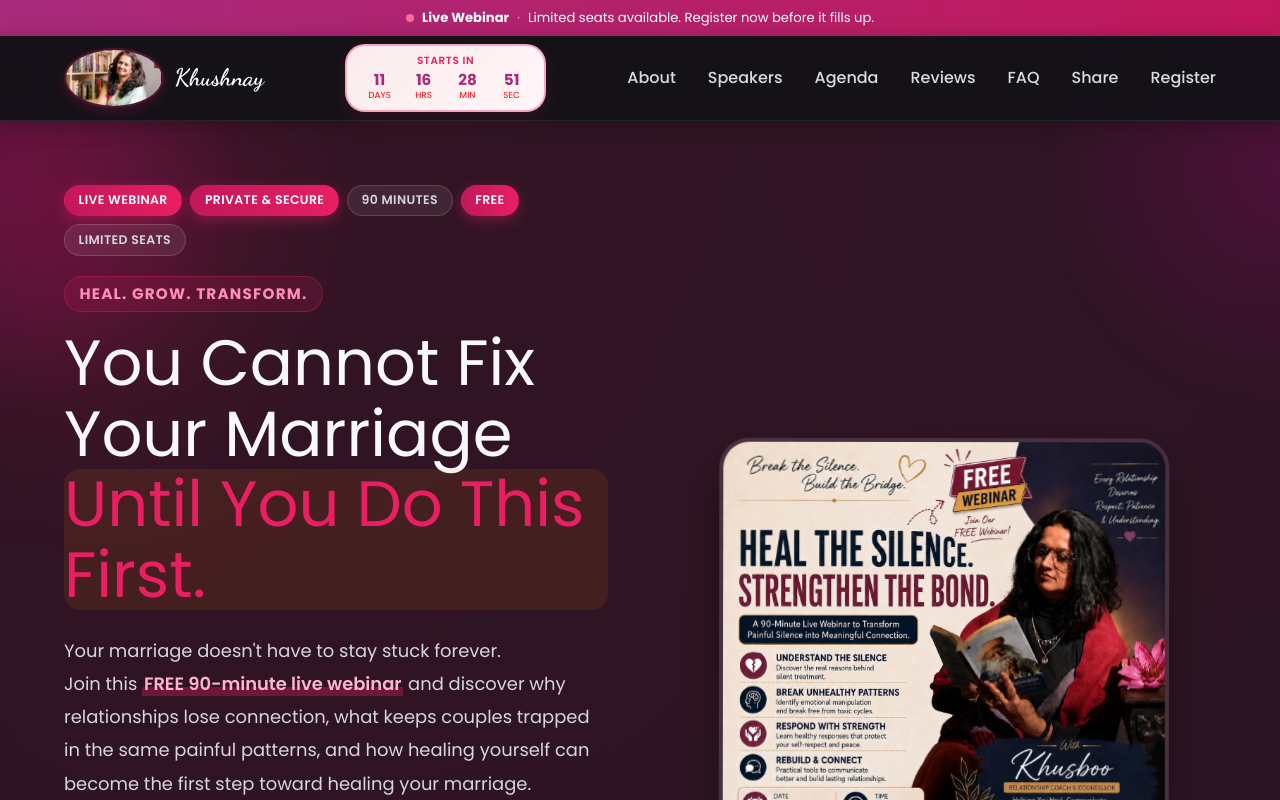
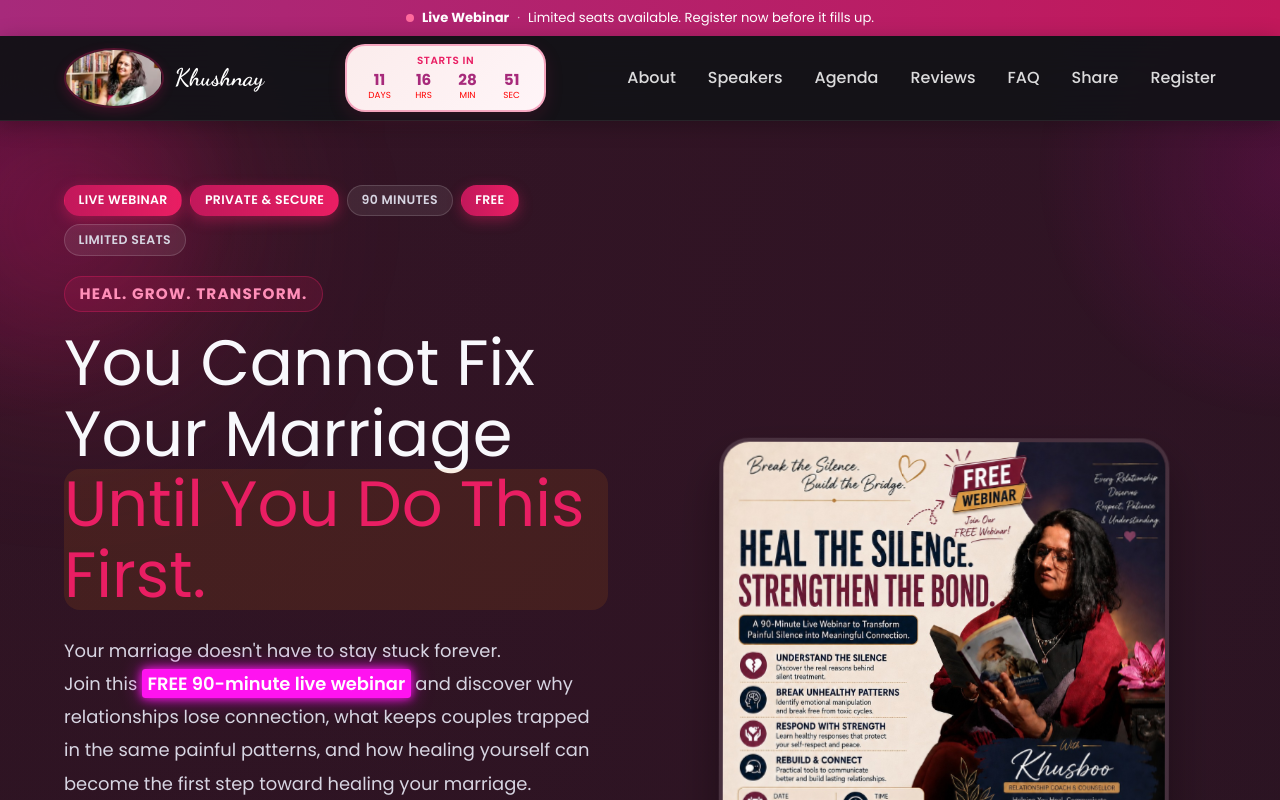
Before and after one commit to KaranAgraharee/Webinar_page, a React (Vite) app: page / in a window 1280 px wide. Shown: the top 800 px of the page. Built offline with nearby package versions, Linux system fonts and the light colour scheme; no server answers.

Commit message:
Update App.css

```diff
--- a/src/App.css
+++ b/src/App.css
@@ -435,10 +435,12 @@ body{
   color: var(--secondary);
 }
 .text-highlight {
-  color: #ffb3cc;
+  color: #ffffff;
   font-weight: 600;
-  background: linear-gradient(transparent 65%, rgba(233, 30, 99, 0.35) 65%);
-  padding: 0 0.1em;
+  padding: 0.1em 0.3em;
+  border-radius: 3px;
+  background: #ff13f0;
+  box-shadow: 0 0 10px #ff13f0, 0 0 20px rgba(255, 19, 240, 0.6);
 }
 
 .hero-description {
```
